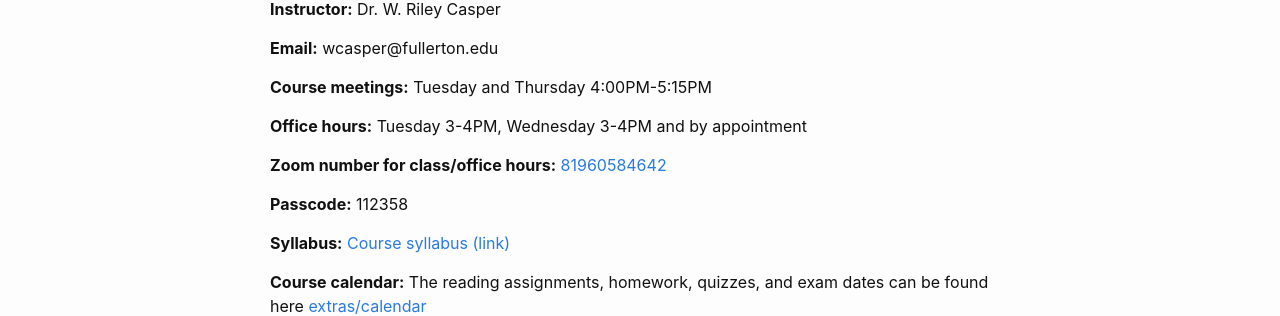
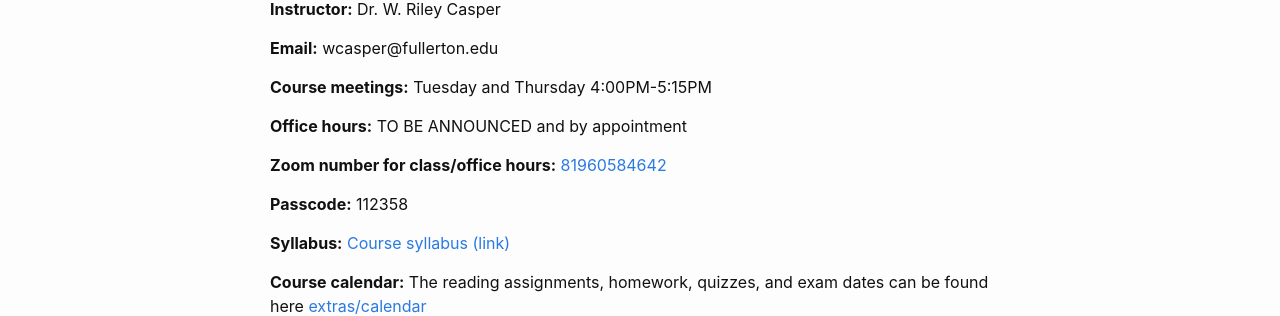
Before and after one commit to wcasper/math407spring2022, a Jekyll site: the page built from index.md, in a window 1280 px wide. Shown: the part 312-628 px from the top of the page. Built offline with Jekyll 4.4.1, drawn with Linux system fonts in a browser that asks for light colours.

Commit message:
changed office hours

```diff
--- a/index.md
+++ b/index.md
@@ -18,7 +18,7 @@ title: Math 407 Abstract Algebra
 
 **Course meetings:** Tuesday and Thursday 4:00PM-5:15PM
 
-**Office hours:** Tuesday 3-4PM, Wednesday 3-4PM and by appointment
+**Office hours:** TO BE ANNOUNCED and by appointment
 
 **Zoom number for class/office hours:** <a target="_parent" href="https://fullerton.zoom.us/j/81960584642?pwd=N1J6Y05pd3h5KzBtNjE4anloSmRPQT09">81960584642</a>
 
```
